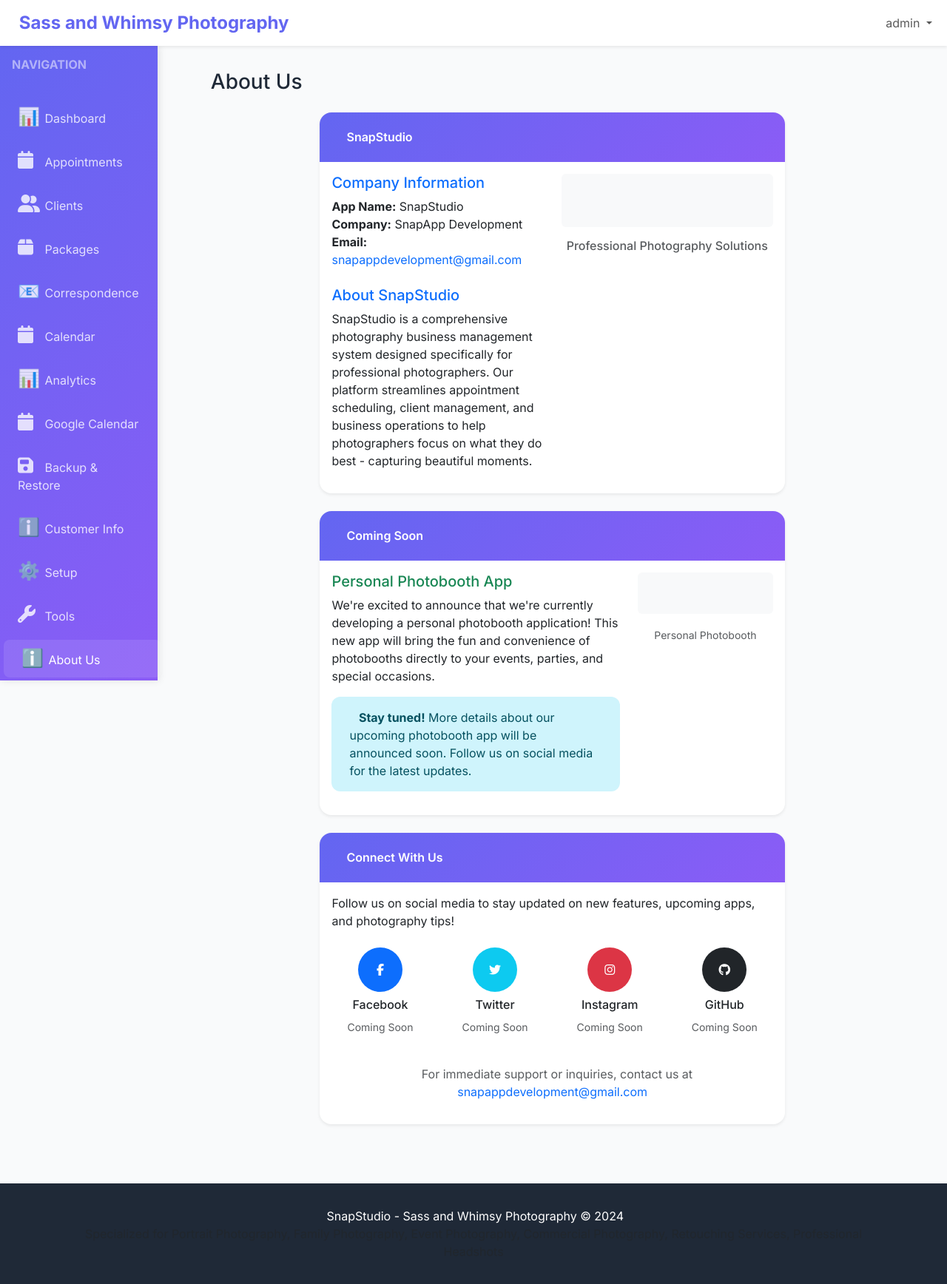
After one commit to sonnysucks/gmail-notifications, a Flask app: page /about in a window 1280 px wide. The commit adds this page. Shown: the whole page at 74% size. Run offline with Flask 3, Linux system fonts and the light colour scheme; a user stored in the database is signed in.

Commit message:
Add About Us page and comprehensive installation system
- Add About Us page with company information and future app announcements
- Create cross-platform installation scripts (macOS, Linux, Windows)
- Add comprehensive Python environment configuration guide
- Update all documentation with SnapStudio branding and contact info
- Add environment verification script
- Update navigation to include About Us page
- Fix hardcoded path references in documentation
- Add troubleshooting guides and best practices

```diff
--- /dev/null
+++ b/templates/about.html
@@ -0,0 +1,163 @@
+{% extends "base.html" %}
+
+{% block title %}About Us - {{ business.name }}{% endblock %}
+
+{% block content %}
+<div class="container-fluid">
+    <div class="row">
+        <div class="col-12">
+            <div class="d-flex justify-content-between align-items-center mb-4">
+                <h1 class="h3 mb-0">
+                    <i class="fas fa-info-circle text-primary me-2"></i>
+                    About Us
+                </h1>
+            </div>
+        </div>
+    </div>
+
+    <div class="row">
+        <div class="col-lg-8 mx-auto">
+            <!-- Company Information Card -->
+            <div class="card shadow-sm mb-4">
+                <div class="card-header bg-primary text-white">
+                    <h4 class="card-title mb-0">
+                        <i class="fas fa-building me-2"></i>
+                        SnapStudio
+                    </h4>
+                </div>
+                <div class="card-body">
+                    <div class="row">
+                        <div class="col-md-6">
+                            <h5 class="text-primary">Company Information</h5>
+                            <p class="mb-3">
+                                <strong>App Name:</strong> SnapStudio<br>
+                                <strong>Company:</strong> SnapApp Development<br>
+                                <strong>Email:</strong>
+                                <a href="mailto:snapappdevelopment@gmail.com" class="text-decoration-none">
+                                    snapappdevelopment@gmail.com
+                                </a>
+                            </p>
+
+                            <h5 class="text-primary mt-4">About SnapStudio</h5>
+                            <p>
+                                SnapStudio is a comprehensive photography business management system designed specifically
+                                for professional photographers. Our platform streamlines appointment scheduling, client
+                                management, and business operations to help photographers focus on what they do best -
+                                capturing beautiful moments.
+                            </p>
+                        </div>
+                        <div class="col-md-6">
+                            <div class="text-center">
+                                <div class="bg-light rounded p-4 mb-3">
+                                    <i class="fas fa-camera-retro text-primary" style="font-size: 3rem;"></i>
+                                </div>
+                                <h6 class="text-muted">Professional Photography Solutions</h6>
+                            </div>
+                        </div>
+                    </div>
+                </div>
+            </div>
+
+            <!-- Coming Soon Section -->
+            <div class="card shadow-sm mb-4">
+                <div class="card-header bg-success text-white">
+                    <h4 class="card-title mb-0">
+                        <i class="fas fa-rocket me-2"></i>
+                        Coming Soon
+                    </h4>
+                </div>
+                <div class="card-body">
+                    <div class="row">
+                        <div class="col-md-8">
+                            <h5 class="text-success">Personal Photobooth App</h5>
+                            <p class="mb-3">
+                                We're excited to announce that we're currently developing a personal photobooth application!
+                                This new app will bring the fun and convenience of photobooths directly to your events,
+                                parties, and special occasions.
+                            </p>
+
+                            <div class="alert alert-info">
+                                <i class="fas fa-info-circle me-2"></i>
+                                <strong>Stay tuned!</strong> More details about our upcoming photobooth app will be
+                                announced soon. Follow us on social media for the latest updates.
+                            </div>
+                        </div>
+                        <div class="col-md-4">
+                            <div class="text-center">
+                                <div class="bg-light rounded p-3 mb-3">
+                                    <i class="fas fa-camera text-success" style="font-size: 2.5rem;"></i>
+                                </div>
+                                <small class="text-muted">Personal Photobooth</small>
+                            </div>
+                        </div>
+                    </div>
+                </div>
+            </div>
+
+            <!-- Social Media Section -->
+            <div class="card shadow-sm">
+                <div class="card-header bg-secondary text-white">
+                    <h4 class="card-title mb-0">
+                        <i class="fas fa-share-alt me-2"></i>
+                        Connect With Us
+                    </h4>
+                </div>
+                <div class="card-body">
+                    <p class="mb-4">
+                        Follow us on social media to stay updated on new features, upcoming apps, and photography tips!
+                    </p>
+
+                    <div class="row">
+                        <div class="col-md-3 col-sm-6 mb-3">
+                            <div class="text-center">
+                                <div class="bg-primary text-white rounded-circle d-inline-flex align-items-center justify-content-center mb-2" style="width: 60px; height: 60px;">
+                                    <i class="fab fa-facebook-f"></i>
+                                </div>
+                                <h6>Facebook</h6>
+                                <small class="text-muted">Coming Soon</small>
+                            </div>
+                        </div>
+                        <div class="col-md-3 col-sm-6 mb-3">
+                            <div class="text-center">
+                                <div class="bg-info text-white rounded-circle d-inline-flex align-items-center justify-content-center mb-2" style="width: 60px; height: 60px;">
+                                    <i class="fab fa-twitter"></i>
+                                </div>
+                                <h6>Twitter</h6>
+                                <small class="text-muted">Coming Soon</small>
+                            </div>
+                        </div>
+                        <div class="col-md-3 col-sm-6 mb-3">
+                            <div class="text-center">
+                                <div class="bg-danger text-white rounded-circle d-inline-flex align-items-center justify-content-center mb-2" style="width: 60px; height: 60px;">
+                                    <i class="fab fa-instagram"></i>
+                                </div>
+                                <h6>Instagram</h6>
+                                <small class="text-muted">Coming Soon</small>
+                            </div>
+                        </div>
+                        <div class="col-md-3 col-sm-6 mb-3">
+                            <div class="text-center">
+                                <div class="bg-dark text-white rounded-circle d-inline-flex align-items-center justify-content-center mb-2" style="width: 60px; height: 60px;">
+                                    <i class="fab fa-github"></i>
+                                </div>
+                                <h6>GitHub</h6>
+                                <small class="text-muted">Coming Soon</small>
+                            </div>
+                        </div>
+                    </div>
+
+                    <div class="text-center mt-4">
+                        <p class="text-muted">
+                            <i class="fas fa-envelope me-2"></i>
+                            For immediate support or inquiries, contact us at
+                            <a href="mailto:snapappdevelopment@gmail.com" class="text-decoration-none">
+                                snapappdevelopment@gmail.com
+                            </a>
+                        </p>
+                    </div>
+                </div>
+            </div>
+        </div>
+    </div>
+</div>
+{% endblock %}
--- a/templates/base.html
+++ b/templates/base.html
@@ -452,6 +452,10 @@
                                 <i class="fas fa-tools" data-fallback="🔧"></i>
                                 Tools
                             </a>
+                            <a class="nav-link {% if request.endpoint == 'about' %}active{% endif %}" href="{{ url_for('about') }}">
+                                <i class="fas fa-info-circle" data-fallback="ℹ️"></i>
+                                About Us
+                            </a>
                         </nav>
                     </div>
                 </div>
--- a/web_app.py
+++ b/web_app.py
@@ -87,7 +87,7 @@
 
 app = Flask(__name__)
 app.config['SECRET_KEY'] = os.environ.get('SECRET_KEY', 'your-secret-key-here')
-app.config['SQLALCHEMY_DATABASE_URI'] = 'sqlite:////Users/sonny/gmail-notifications/data/web_app.db'
+app.config['SQLALCHEMY_DATABASE_URI'] = 'sqlite:////Users/sonny/SnapStudio/data/web_app.db'
 app.config['SQLALCHEMY_TRACK_MODIFICATIONS'] = False
 
 # Initialize extensions
@@ -809,6 +809,12 @@
 def tools():
     """Tools page with age calculator and other utilities"""
     return render_template('tools.html')
+
+@app.route('/about')
+@login_required
+def about():
+    """About Us page"""
+    return render_template('about.html')
 
 @app.route('/correspondence')
 @login_required
```
Also changed, not shown: DEVELOPMENT_LOG.md (+1 -1 lines), DOCUMENTATION_INDEX.md (+2 -2 lines), PROJECT_SUMMARY.md (+4 -1 lines), QUICK_SETUP.md (+2 -2 lines), SETUP_GUIDE.md (+1 -1 lines), STARTUP_GUIDE.md (+4 -4 lines), WEB_APP_README.md (+14 -1 lines), verify_setup.py (added, +120 -0 lines), README.md, 3 other files.
